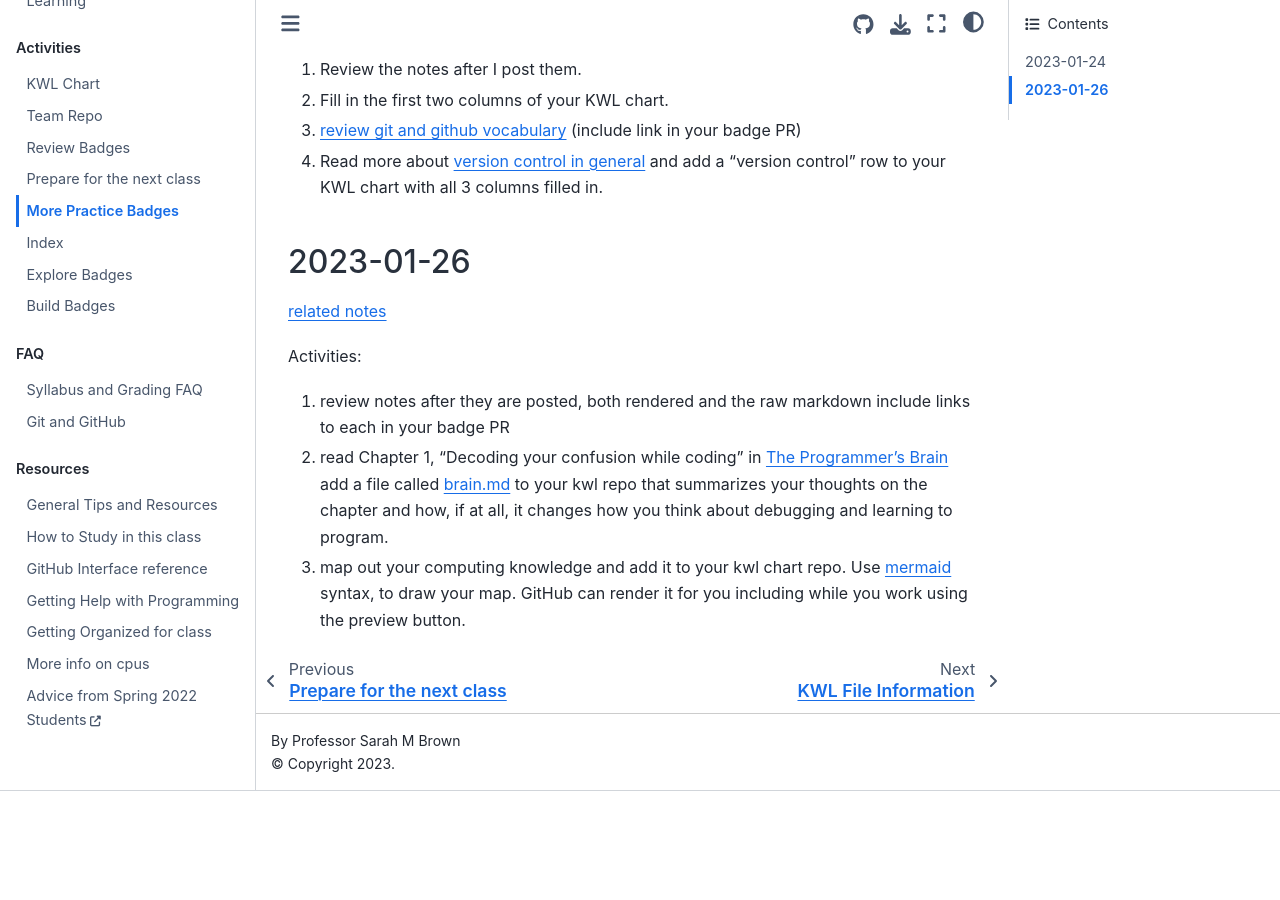
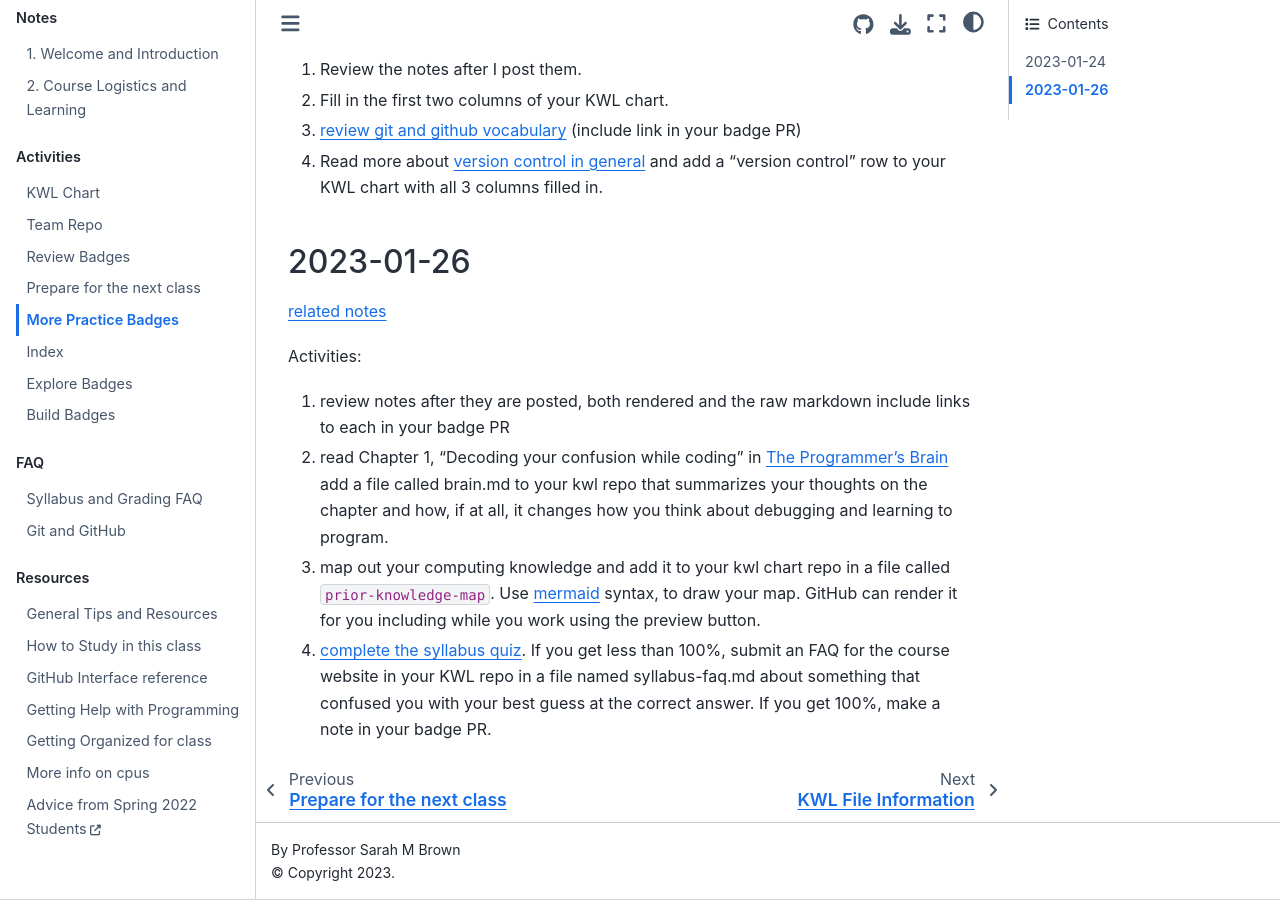
Before and after one commit to introcompsys/spring2023, a Jupyter Book: the page built from activities/practice.md, in a window 1280 px wide and 900 px high, scrolled down 546 px. Built offline with Jupyter Book 1.0.4 settings and Sphinx 7.4.7 and the Sphinx Book theme 1.1.4, drawn with Linux system fonts in a browser that asks for light colours; before the commit the page ends 1337 px from its top, so only the background shows below that.

Commit message:
add syllabus quiz back in

```diff
--- a/_practice/2023-01-26.md
+++ b/_practice/2023-01-26.md
@@ -1,3 +1,4 @@
 1. review notes after they are posted, both rendered and the raw markdown include links to each in your badge PR
-1. read Chapter 1, "Decoding your confusion while coding" in [The Programmer's Brain](https://www.manning.com/books/the-programmers-brain#toc) add a file called brain.md to your kwl repo that summarizes your thoughts on the chapter and how, if at all, it changes how you think about debugging and learning to program.
-2. map out your computing knowledge and add it to your kwl chart repo. Use [mermaid](https://mermaid-js.github.io/mermaid/#/) syntax, to draw your map. GitHub can render it for you including while you work using the preview button.
+1. read Chapter 1, "Decoding your confusion while coding" in [The Programmer's Brain](https://www.manning.com/books/the-programmers-brain#toc) add a file called {index}`brain.md` to your kwl repo that summarizes your thoughts on the chapter and how, if at all, it changes how you think about debugging and learning to program.
+2. map out your computing knowledge and add it to your kwl chart repo in a file called `prior-knowledge-map`. Use [mermaid](https://mermaid-js.github.io/mermaid/#/) syntax, to draw your map. GitHub can render it for you including while you work using the preview button.
+3. [complete the syllabus quiz](https://forms.gle/sDpJCYEHNTSW2w2w7). If you get less than 100%, submit an FAQ for the course website in your KWL repo in a file named {index}`syllabus-faq.md` about something that confused you with your best guess at the correct answer. If you get 100%, make a note in your badge PR.
```
Also changed, not shown: _review/2023-01-26.md (+2 -1 lines).
